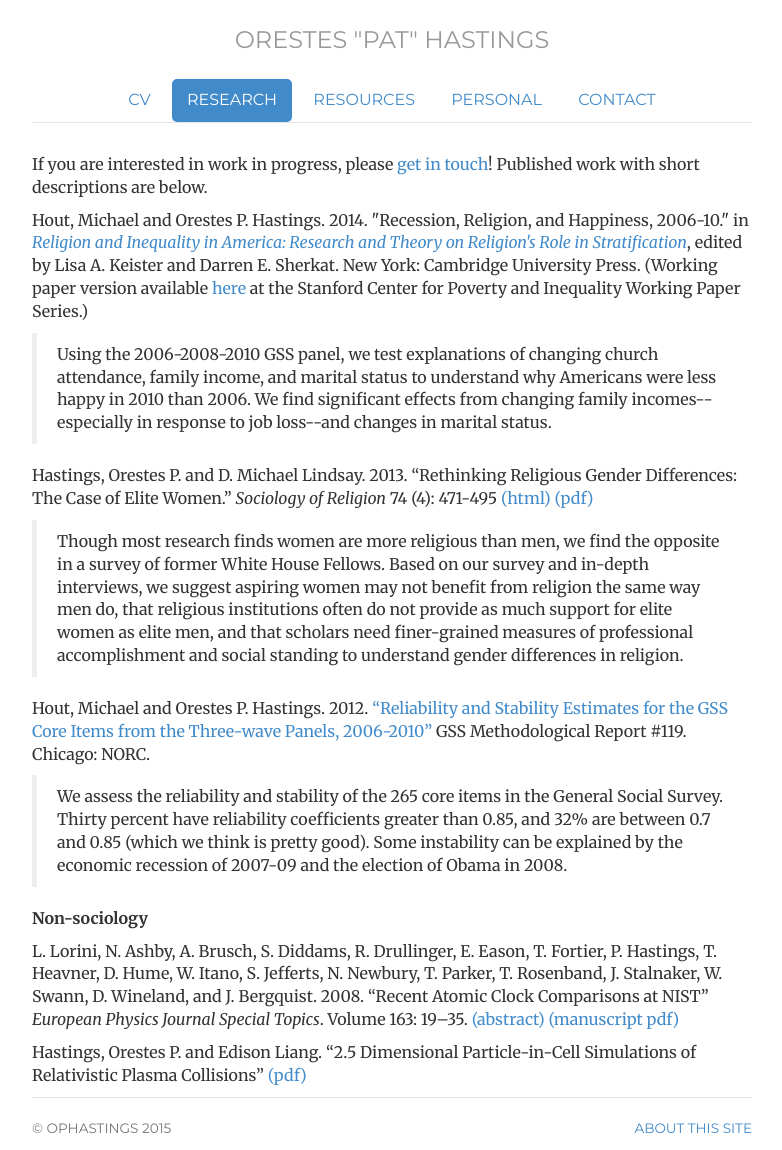
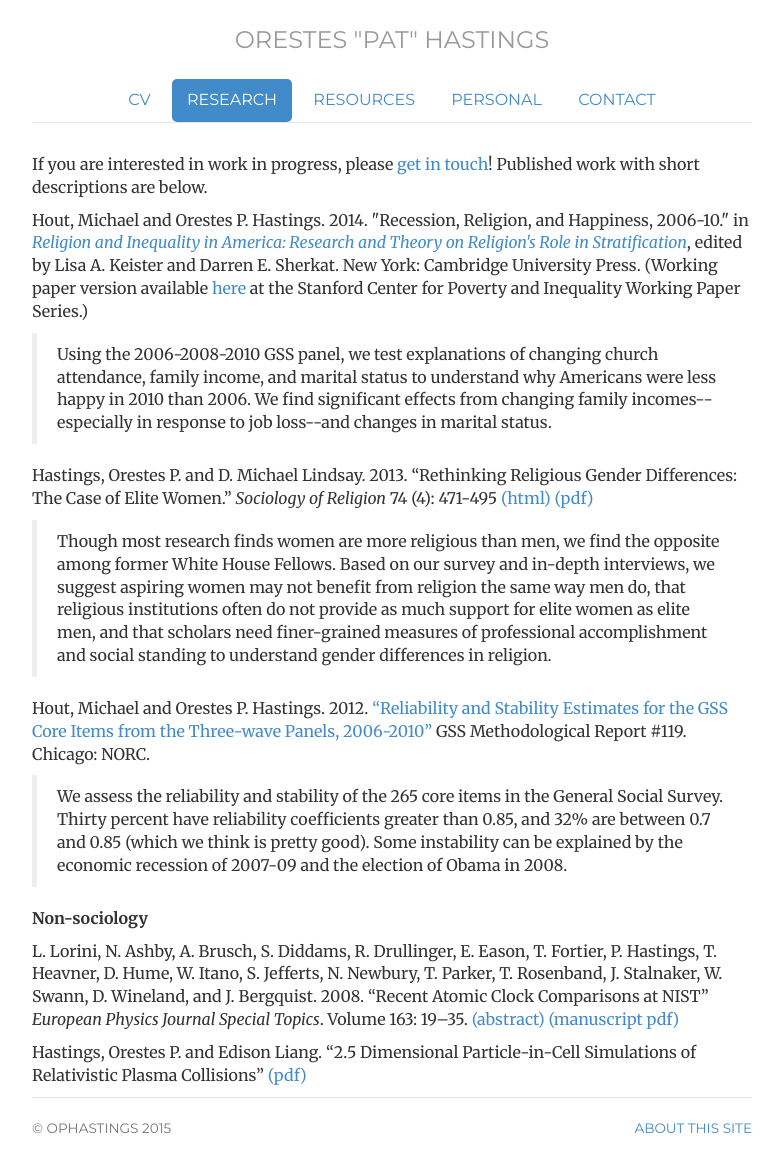
Before and after one commit to ophastings/ophastings.github.io, a Jekyll site: the page built from research/index.html, in a window 1280 px wide. Shown: the whole page, without its empty margins (248-1030 px from the left). Built offline with Jekyll 4.4.1, drawn with Linux system fonts in a browser that asks for light colours.

Commit message:
Update index.html

```diff
--- a/research/index.html
+++ b/research/index.html
@@ -9,13 +9,13 @@ contact: passive
 description: Research page of ophastings.com, the website of Orestes Hastings, a sociology PhD candidate at UC Berkeley
 ---
 
-<p>If you are interested in work in progress, please <a href="contact">get in touch</a>! Published work with short descriptions are below.</p>
+<p>If you are interested in work in progress, please <a href="/contact">get in touch</a>! Published work with short descriptions are below.</p>
 
 <p> Hout, Michael and Orestes P. Hastings. 2014. "Recession, Religion, and Happiness, 2006-10." in <i><a title="http://www.cambridge.org/us/academic/subjects/sociology/sociology-religion/religion-and-inequality-america-research-and-theory-religions-role-stratification" href="http://www.cambridge.org/us/academic/subjects/sociology/sociology-religion/religion-and-inequality-america-research-and-theory-religions-role-stratification">Religion and Inequality in America: Research and Theory on Religion's Role in Stratification</a></i>, edited by Lisa A. Keister and Darren E. Sherkat. New York: Cambridge University Press. (Working paper version available <a title="http://www.stanford.edu/group/scspi/_media/working_papers/hout-hastings_recession-religion-happiness.pdf" href="http://www.stanford.edu/group/scspi/_media/working_papers/hout-hastings_recession-religion-happiness.pdf">here</a> at the Stanford Center for Poverty and Inequality Working Paper Series.) </p>
 <blockquote><span>Using the 2006-2008-2010 GSS panel, we test explanations of changing church attendance, family income, and marital status to understand why Americans were less happy in 2010 than 2006. We find significant effects from changing family incomes--especially in response to job loss--and changes in marital status. </span></blockquote>
 
 <p> Hastings, Orestes P. and D. Michael Lindsay. 2013. “Rethinking Religious Gender Differences: The Case of Elite Women.” <i>Sociology of Religion</i> 74 (4): 471-495 <a title="http://socrel.oxfordjournals.org/cgi/content/full/srt048?ijkey=N8mn63N8YzGDPX5&keytype=ref" href="http://socrel.oxfordjournals.org/cgi/content/full/srt048?ijkey=N8mn63N8YzGDPX5&keytype=ref">(html)</a> <a title="http://socrel.oxfordjournals.org/cgi/reprint/srt048?ijkey=N8mn63N8YzGDPX5&keytype=ref" href="http://socrel.oxfordjournals.org/cgi/reprint/srt048?ijkey=N8mn63N8YzGDPX5&keytype=ref">(pdf)</a></p>
-<blockquote><span>Though most research finds women are more religious than men, we find the opposite in a survey of former White House Fellows. Based on our survey and in-depth interviews, we suggest aspiring women may not benefit from religion the same way men do, that religious institutions often do not provide as much support for elite women as elite men, and that scholars need finer-grained measures of professional accomplishment and social standing to understand gender differences in religion.</span></blockquote>
+<blockquote><span>Though most research finds women are more religious than men, we find the opposite among former White House Fellows. Based on our survey and in-depth interviews, we suggest aspiring women may not benefit from religion the same way men do, that religious institutions often do not provide as much support for elite women as elite men, and that scholars need finer-grained measures of professional accomplishment and social standing to understand gender differences in religion.</span></blockquote>
 
 <p> Hout, Michael and Orestes P. Hastings. 2012. <a title="http://publicdata.norc.org:41000/gss/documents//MTRT/MR119.pdf" href="http://publicdata.norc.org:41000/gss/documents//MTRT/MR119.pdf">“Reliability and Stability Estimates for the GSS Core Items from the Three-wave Panels, 2006-2010”</a> GSS Methodological Report #119. Chicago: NORC. </p>
 <blockquote><span>We assess the reliability and stability of the 265 core items in the General Social Survey. Thirty percent have reliability coefficients greater than 0.85, and 32% are between 0.7 and 0.85 (which we think is pretty good). Some instability can be explained by the economic recession of 2007-09 and the election of Obama in 2008.</span></blockquote>
```
